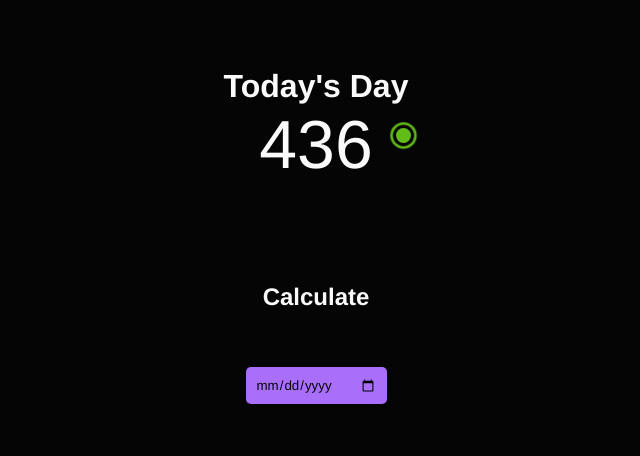
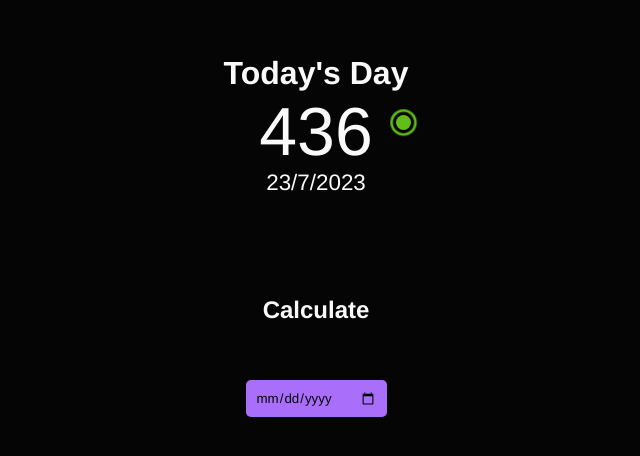
Before and after one commit to joshi010/nombratusHistorias, a plain HTML site: page DíaDi/index.html in a window 1280 px wide. Shown: the part 164-620 px from the top of the page, without its empty margins (324-964 px from the left). Drawn offline with Linux system fonts and the light colour scheme.

Commit message:
add new date under day

```diff
--- a/DíaDi/app.js
+++ b/DíaDi/app.js
@@ -1,22 +1,25 @@
 let dia = document.getElementById('dia');
 const check = document.getElementById('date');
 const display = document.getElementById('display');
+const dame = document.getElementById('dame');
 const date = new Date('May 14, 2022 00:00:00');
 let time = 86400000;
 
 check.onchange = () => {
     let d = new Date(`${check.value}T00:00:00`);
-    console.log(d);
     let calc = ((d.getTime() - date.getTime())/time).toFixed(0);
     display.innerHTML = (calc*1)+1;
 }
 
 const makeMath = (date) => {
     let d = new Date();
+    const dateString = `${d.getDate()}/${d.getMonth()+1}/${d.getFullYear()}`
     d.setHours(0,0,0);
     let calc = d.getTime() - date.getTime();
     dia.innerHTML = ((calc/time).toFixed(0)*1)+1;
+    dame.innerHTML = dateString;
 }
+
 
 makeMath(date);
 setInterval(makeMath, 5000, date);
--- a/DíaDi/index.html
+++ b/DíaDi/index.html
@@ -11,8 +11,13 @@
 <body>
     <h1>Today's Day</h1>
     <div class="cont">
-        <div id="dia">
-            000
+        <div class="flex-center">
+            <div id="dia">
+                000
+            </div>
+            <div id="dame">
+                00/00/00
+            </div>
         </div>
         <div class="ring-container">
             <div class="ringring"></div>
--- a/DíaDi/styles.css
+++ b/DíaDi/styles.css
@@ -59,6 +59,16 @@ body{
     left: 23px;
 }
 
+.flex-center{
+    display: flex;
+    flex-direction: column;
+    align-items: center;
+}
+
+#dame{
+    font-size: 140%;
+}
+
 .cont{
     display: flex;
 }
```
